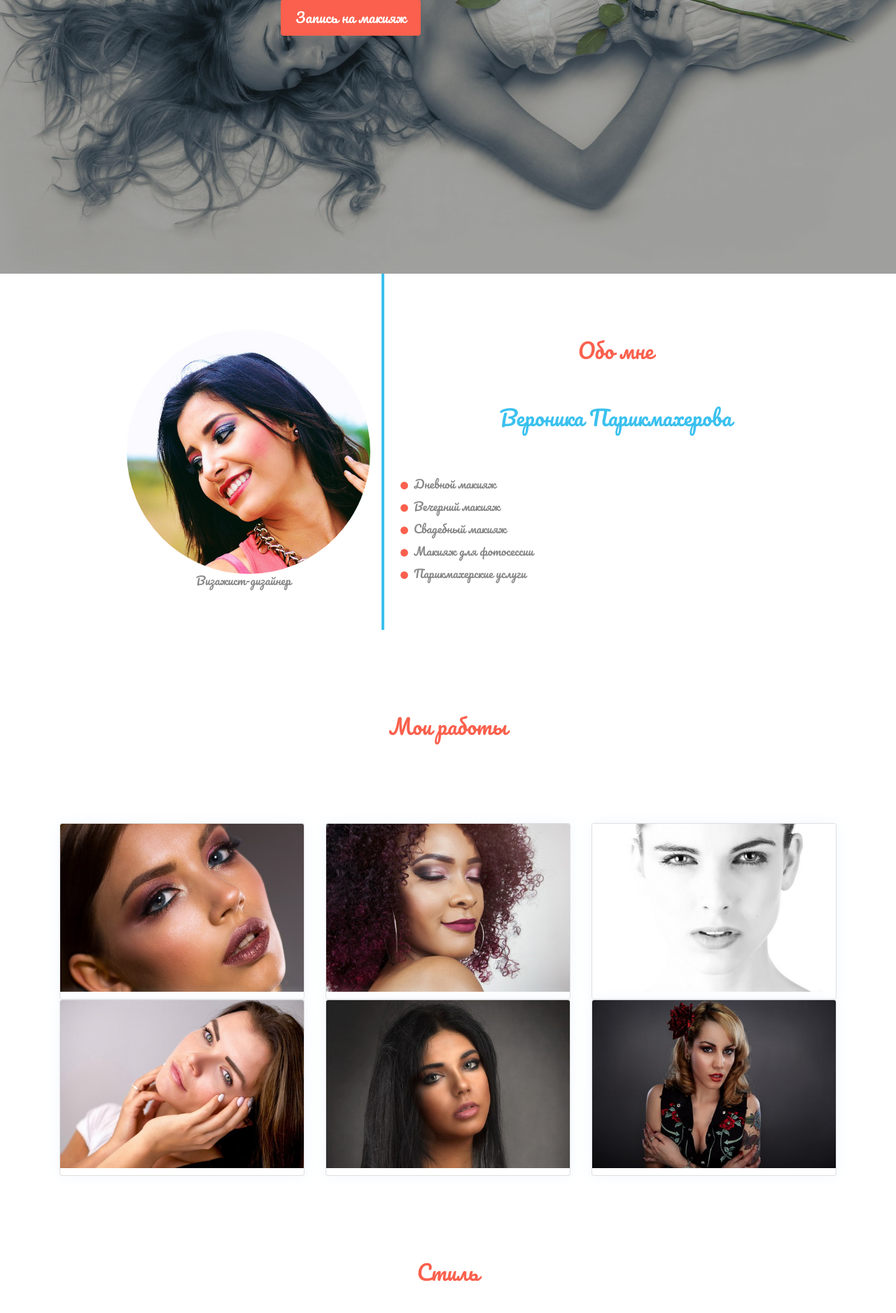
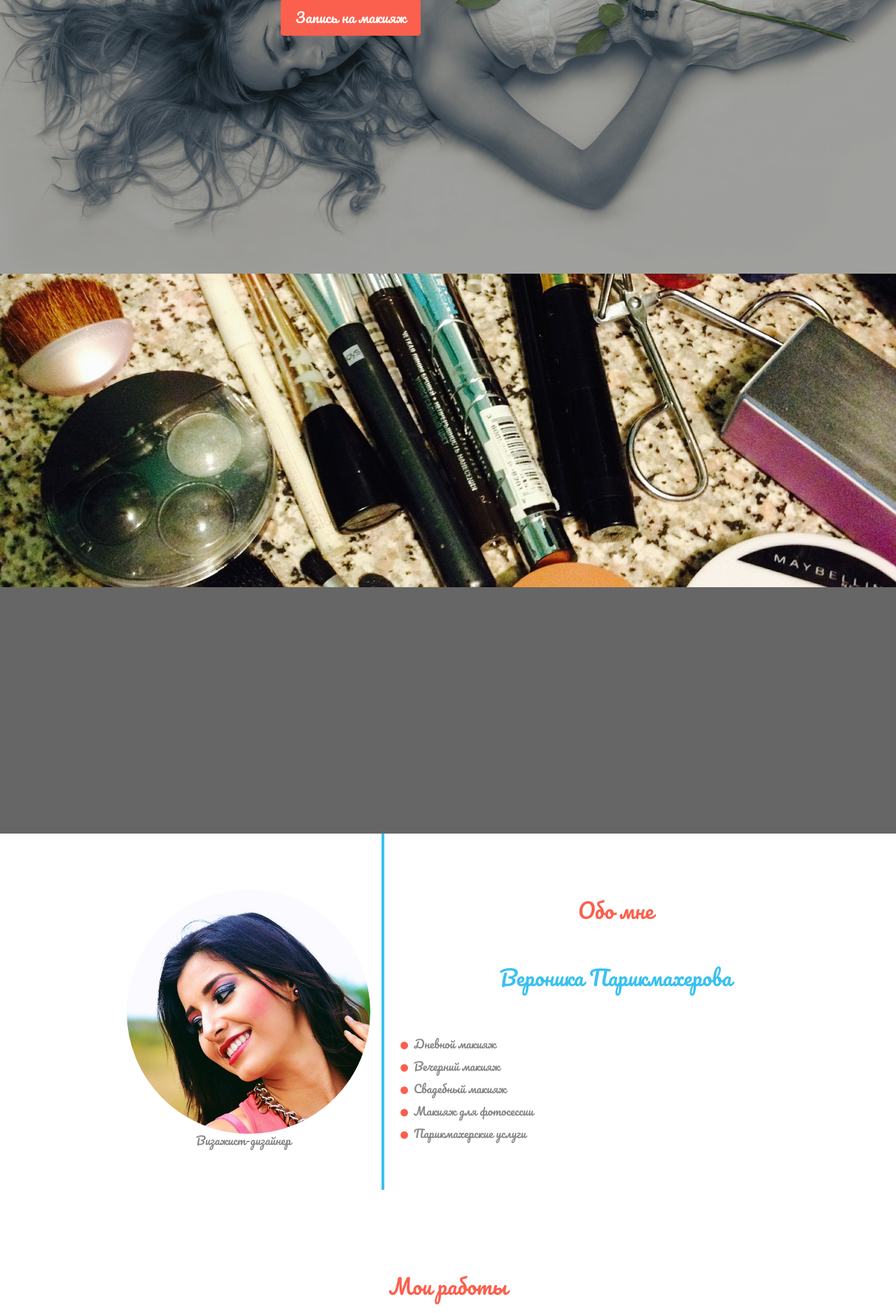
Before and after one commit to viprocompany/viprocompany.github.io, a PHP site: page /page-3/index.html in a window 1280 px wide. Shown: the part 409-2285 px from the top of the page at 70% size. Run offline with PHP 8.4, Linux system fonts and the light colour scheme; some libraries are stand-ins or nearby versions; some web fonts are replaced.

Commit message:
23
паралакс Visage

```diff
--- a/portfolio/page-3/css/style.css
+++ b/portfolio/page-3/css/style.css
@@ -47,24 +50,39 @@ body {
       body .navbar .navbar-collapse .nav-link:hover {
         background: #F1F6FC;
         color: #FA604D; }
+section .paralax{
+
+     height: 100vh;
+     background-color: #666 ;
+     position: relative;
+     overflow: hidden;
+  }
+
   body .header {
     background-image: url("../img/header.jpg");
+    background-size: cover;
+    -webkit- background-size: cover;
+    background-position: center;
     background-attachment: fixed;
-    background-size: cover;
-    background-position: center;
-    position: relative; }
+    overflow: hidden;
+  /*  position: relative;
+    overflow: hidden;*/}
     body .header .overlay {
       position: absolute;
       min-height: 100%;
       min-width: 100%;
       left: 0;
       top: 0;
-      background-color: rgba(41, 58, 67, 0.37); }
+      background-color: rgba(41, 58, 67, 0.37);
+      overflow: hidden; }
   body .description {
+    display: inline-block;
     position: absolute;
     top: 30%;
     margin: auto;
-    padding: 2em; }
+    padding: 2em;
+/*паралакс*/
+  }
     body .description h3 {
       color: #FA604D;
       font-size: 38px;
@@ -84,10 +102,101 @@ body {
         background-color: #fb8c7f; }
       body .description .buttonMore:active {
         background-color: #f9341b; }
+
+
+body .paralax2  {
+    height: 100vh;
+     background-color: #666 ;
+     position: relative;
+     overflow: hidden;
+  }
+body .paralax2  .paralax2-body{
+    background-image: url('../img/paralax-1.jpg') ;
+    position: absolute;
+    top: -44%;
+    /* если отступ сверху отрицательныйй, значит
+    в скрипте сдвиг  "translate(0%, " + st/20 + "%" положительный
+    Если сделать топ положительный значит в скрипте
+    нужно сдвиг "translate(0%, -" + st/20 + "%" с отрицателтным
+     значением и ??? соответсвенно должно поменяться направление ???*/
+    width: 100%;
+    margin: 0;
+    padding: 0;
+    perspective: 1px;
+    transform-style: preserve-3d;
+     background-size: cover;
+    -webkit- background-size: cover;
+    background-position: center;
+    background-attachment: fixed;
+  /*  overflow-y: scroll;
+    overflow-x: hidden;*/
+   }
+body .paralax2  .paralax2-body .paralax2-header{
+  box-sizing: border-box;
+  min-height: 100vh;
+  text-align: center;
+  padding-top: -15%;
+  transform-style: inherit;
+  width: 100vw;
+ font-size: 70px;
+  color: #fff
+}
+
+
+body .paralax3  {
+     padding: 0;
+     margin: 0;
+     height: 100vh;
+     background-color: #666 ;
+     position: relative;
+     overflow: hidden;
+  }
+body .paralax3  .paralax3-body{
+    background-image: url('../img/paralax.jpg') ;
+    position: absolute;
+
+   /* top: -206%; */
+    /* если отступ сверху отрицательныйй, значит
+    в скрипте сдвиг  "translate(0%, " + st/20 + "%" положительный
+    Если сделать топ положительный значит в скрипте
+    нужно сдвиг "translate(0%, -" + st/20 + "%" с отрицателтным
+     значением и ??? соответсвенно должно поменяться направление ???*/
+    width: 100%;
+    height: 100%;
+    margin: 0;
+    padding: 0;
+    perspective: 1px;
+    transform-style: preserve-3d;
+     background-size: cover;
+    -webkit- background-size: cover;
+    background-position: center;
+    background-attachment: fixed;
+  /*  overflow-y: scroll;
+    overflow-x: hidden;*/
+   }
+body .paralax3  .paralax3-body .paralax3-header{
+  /*box-sizing: border-box;*/
+  min-height: 100vh;
+  text-align: center;
+  padding-top:  200%;
+  transform-style: inherit;
+  width: 100vw;
+ font-size: 70px;
+  color: #fff;
+}
+body .paralax3  .paralax3-body .paralax3-header h2{
+
+ /* text-align: center;
+  padding-top:  -10px; !important*/
+
+}
+
+
   body .about {
     margin: 4em 0;
     position: relative;
-    padding: 1em; }
+    padding: 1em;
+  background: #FFFFFF;}
     body .about img {
       height: 100%;
       width: 100%;
--- a/portfolio/page-3/index.html
+++ b/portfolio/page-3/index.html
@@ -13,7 +13,6 @@
 	<title>Portfolio</title>
 </head>
 <body>
-
   <nav class="navbar navbar-expand-md fixed-top ">
    <a class="navbar-brand" href="#">Главная</a>
    <button class="navbar-toggler" type="button" data-toggle="collapse" data-target="#navbarSupportedContent" aria-controls="navbarSupportedContent" aria-expanded="false" aria-label="Toggle navigation">
@@ -39,12 +38,14 @@
      </ul>
    </div>
  </nav>
+
+ <section  class="paralax">
 <header class="header">
   <div class="overlay">
   </div>
 </header>
  <!--  блок преимуществ -->
- <div class="container">
+ <div class="container" style="overflow: hidden;">
    <div class="description text-center">
     <h3>
       Приветствую вас!
@@ -56,6 +57,16 @@
     class="btn btn-xl buttonMore"
     role="button" aria-pressed="true" >Запись на макияж</a>
   </div>
+</div>
+</section>
+
+</section>
+<div class="paralax2">
+	<div class="paralax2-body">
+		<div class="paralax2-header">
+			<h2>По предварительной записи скидка 10%!</h2>
+		</div>
+	</div>
 </div>
 
 	<!-- блок автора -->
@@ -222,7 +233,16 @@
 </div>
 </div>
 </div>
-</section>
+
+<div class="row paralax3">
+	<div class=" col-12 paralax3-body">
+		<div class="paralax3-header">
+			<h2>Будьте красивы!</h2>
+		</div>
+	</div>
+</div>
+
+
  <!-- форма для связи -->
  <div id="contact"></div>
  <section>
--- a/portfolio/page-3/js/script.js
+++ b/portfolio/page-3/js/script.js
@@ -18,10 +18,32 @@ $(document).ready(function(){
 // });
 
 // скрипт  джквери для навигации
-$(".navbar a").click(function(){
-$("body,html").animate({
-scrollTop:$("#" + $(this).data('value')).offset().top
-},1000)
+// $(".navbar a").click(function(){
+// $("body,html").animate({
+// scrollTop:$("#" + $(this).data('value')).offset().top
+// },1000)
+// });
+
+ // паралаксы 3 штуки
+var $ = jQuery.noConflict();
+$(window).scroll(function() {
+	var st = $(this).scrollTop();
+	// consol.log(st);
+	$('.description').css({
+		"transform" : "translate(0%, " + st/4 + "%"
+	});  // паралакс букв и кнопки  над фотографией номер1 с оверлеем
+		$('.paralax2-body ').css({
+		"transform" : "translate(0%, " + st/19 + "%"
+	});  // паралакс  фотографии номер 2 между блоками
+	$('.paralax2-header').css({
+		"transform" : "translate(0%, " + st/20 + "%"
+	});  // паралакс заголовка над фотографией номер2
+	// 	$('.paralax3-body ').css({
+	// 	"transform" : "translate(0%, " + st/20 + "%"
+	// }); // паралакс фотографии номер 3 между блоками
+	$('.paralax3-header').css({
+		"transform" : "translate(0%, -" + st/50 + "%"
+	});// паралакс заголовка над фотографией номер3
 });
 
  //сбор данных  с формы
```
Also changed, not shown: other parts of portfolio/page-3/css/style.css (+58 -6 lines), portfolio/page-3/img/1.jpg, portfolio/page-3/img/2.jpg, portfolio/page-3/img/3.jpg, portfolio/page-3/img/4.jpg, portfolio/page-3/img/paralax-1.jpg (added), portfolio/page-3/img/paralax.jpg (added).
